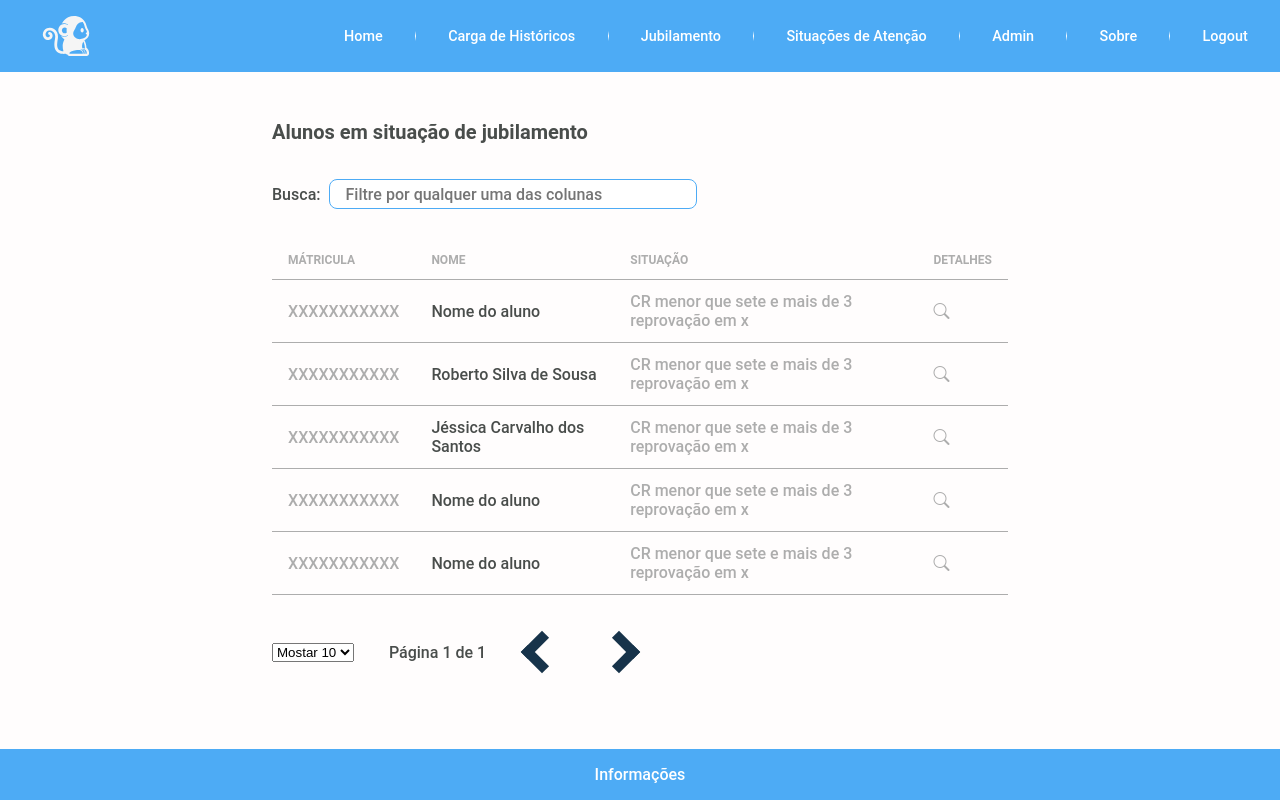
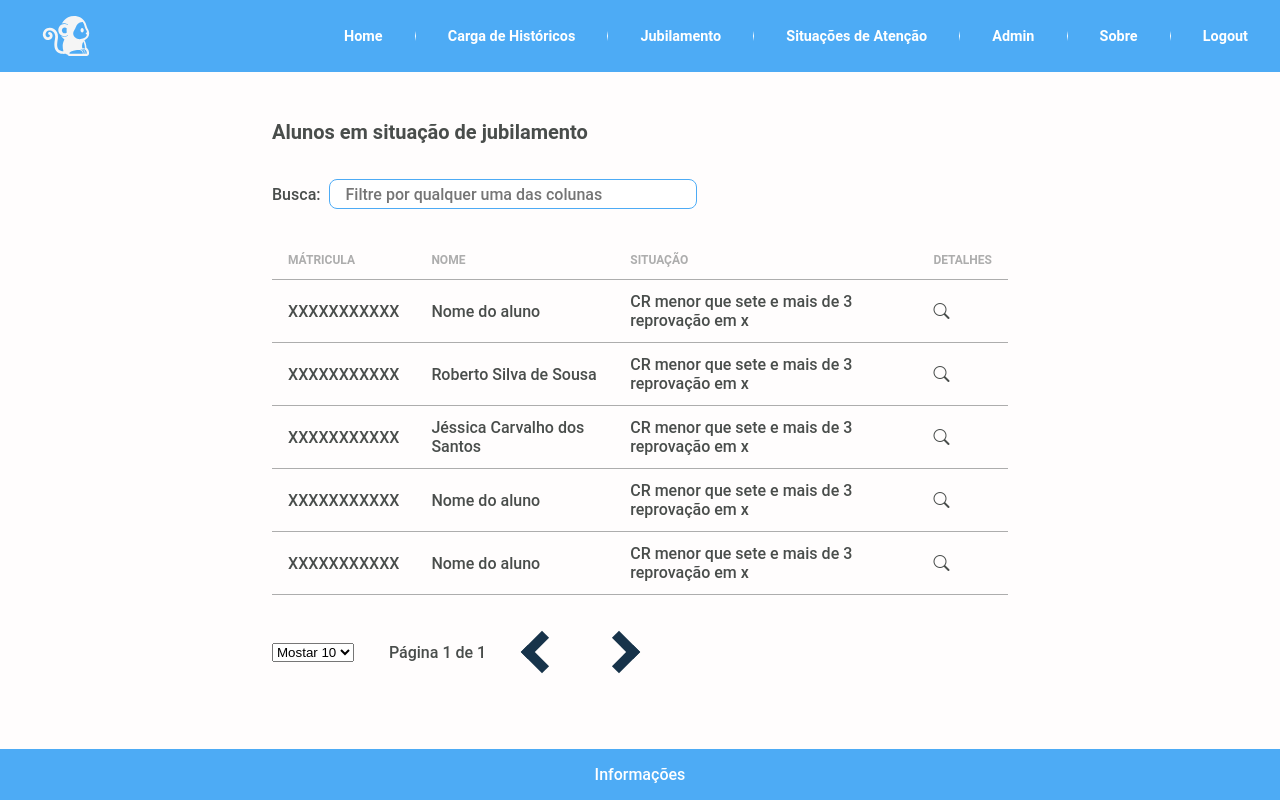
Before and after one commit to pedroAndrad1/sagui, a Next.js app: page /jubilamento in a window 1280 px wide. Built offline with nearby package versions, Linux system fonts and the light colour scheme.

Commit message:
tabelas com todo texto preto

```diff
--- a/src/components/Navbar/Navbar.module.scss
+++ b/src/components/Navbar/Navbar.module.scss
@@ -38,6 +38,7 @@
                 color: var(--text);
                 cursor: pointer;
                 font-size: .9rem;
+                font-weight: bold;
             }
         }
     }
--- a/src/styles/globals.scss
+++ b/src/styles/globals.scss
@@ -70,11 +70,7 @@ table{
   }
 
   tbody{
-      tr{
-         td:nth-child(2){
-              color: var(--text-black);
-         }
-      }
+    color: var(--text-black);
   }
 
   i{
```
